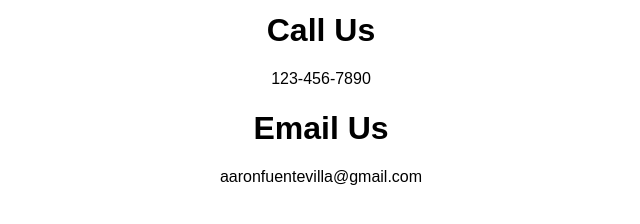
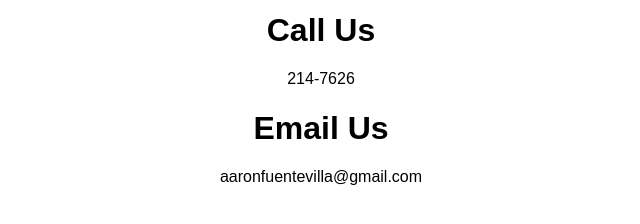
Before and after one commit to aaronftv/project-g, a plain HTML site: page blogpost.html in a window 1280 px wide. Shown: the part 130-354 px from the top of the page, 319-959 px from the left. Drawn offline with Linux system fonts and the light colour scheme.

Commit message:
edits to html and css files

```diff
--- a/blogpost.html
+++ b/blogpost.html
@@ -30,7 +30,7 @@
                     </div>
                     <div class="header-right-top-right">
                         <h1>Call Us</h1>
-                        <p>123-456-7890</p>
+                        <p>214-7626</p>
                     </div>
                 </div>
                 <div class="header-right-bottom">
--- a/css/styles.css
+++ b/css/styles.css
@@ -7,4 +7,5 @@ ul
     list-style: none;
     padding: 0;
     margin: 0;
+
 }
```
